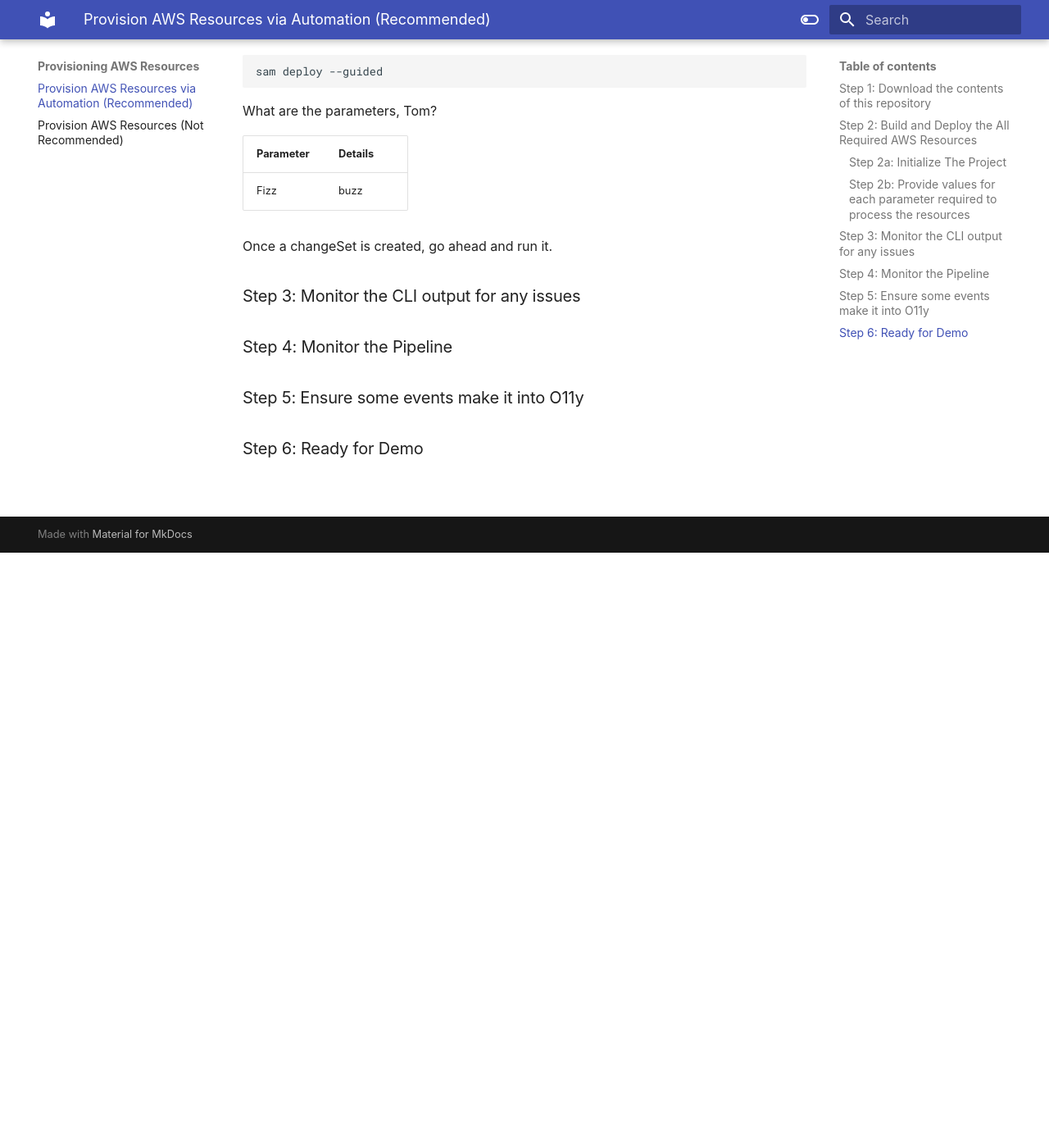
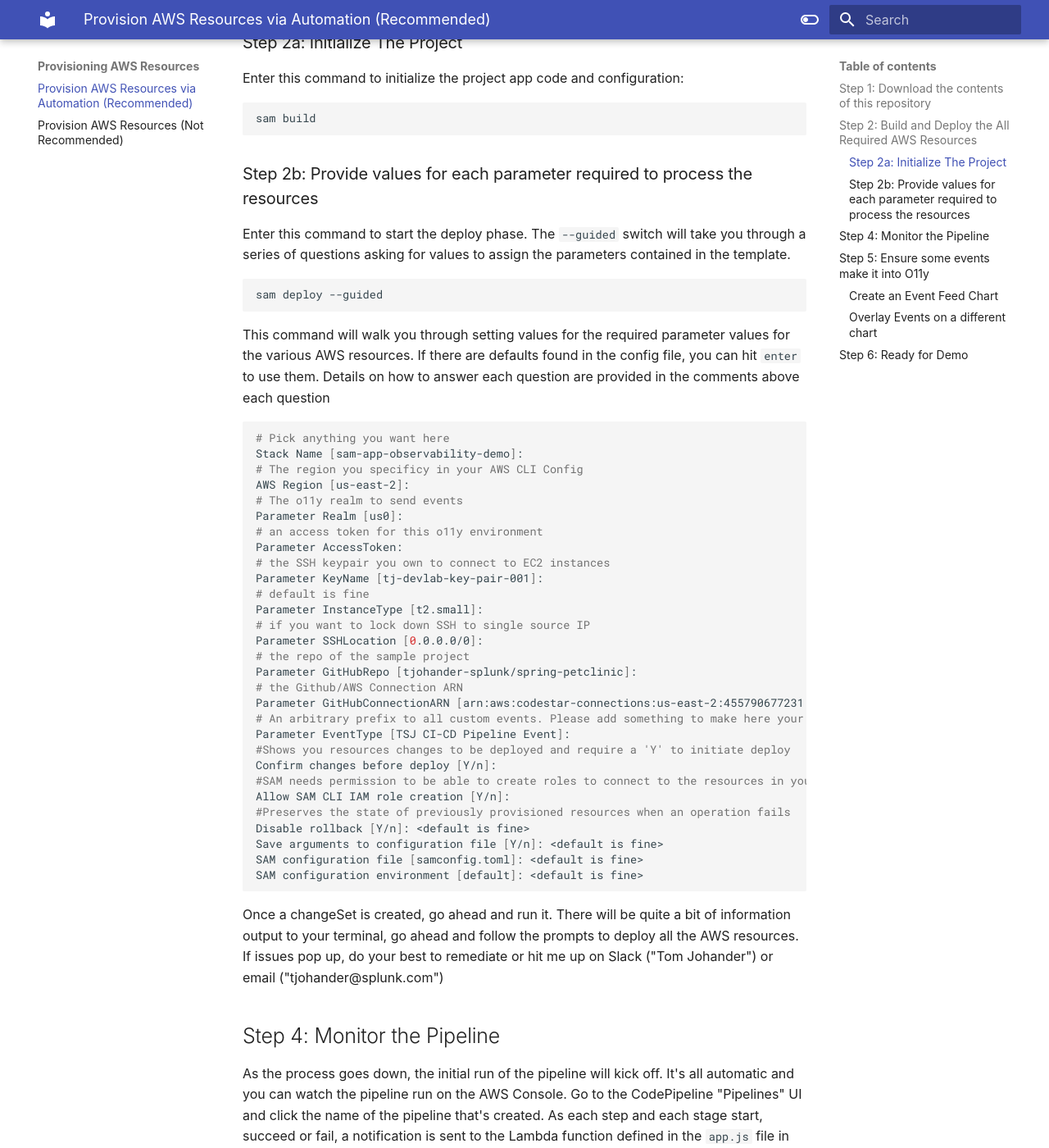
Before and after one commit to tjohander-splunk/o11y-custom-event-emitter, an MkDocs documentation site: the page built from docs/provisioning-automated.md, in a window 1280 px wide and 1400 px high, scrolled down 726 px. Shown: the whole window at 82% size. Built offline with MkDocs 1.6.1 and Material for MkDocs 9.7.7, drawn with Linux system fonts in a browser that asks for light colours; some web fonts are replaced; some of the changed text lies outside the part shown.

Commit message:
Updates to template.yaml, app.js and docs

````diff
--- a/docs/provisioning-automated.md
+++ b/docs/provisioning-automated.md
@@ -1,34 +1,78 @@
-### Step 1: Download the contents of this repository
+# Generate All AWS Resources to Run The Demo
+This step will use the power of the SAM and Cloudformation to automate the construction of all these resources.  Cloudformation is a very powerful Infrastrcuture-as-Code (IaC) tool.  It's recommended to use this process to build all the AWS resources.  Manually provisioning everything is time-consuming and error-prone.
+
+Let's get started!
+
+## Step 1: Download the contents of this repository
 ```bash
-git clone https://github.com/tjohander-splunk/o11y-custom-event-emitter.git
+git clone https://github.com/tjohander-splunk/o11y-custom-event-emitter.git &&
 cd o11y-custom-event-emitter
 ```
 
-### Step 2: Build and Deploy the All Required AWS Resources
+## Step 2: Build and Deploy the All Required AWS Resources
 The SAM CLI is an extension to the AWS CLI and can process various files needed to deploy a serverless function and any related AWS resources.  The `template.yaml` file describes all the resources we will need for this demo.
 
-#### Step 2a: Initialize The Project
+### Step 2a: Initialize The Project
 Enter this command to initialize the project app code and configuration:
    ```bash
    sam build
    ```
-#### Step 2b: Provide values for each parameter required to process the resources
+### Step 2b: Provide values for each parameter required to process the resources
 Enter this command to start the deploy phase.  The `--guided` switch will take you through a series of questions asking for values to assign the parameters contained in the template.
    ```bash
    sam deploy --guided
    ```
-What are the parameters, Tom?
+This command will walk you through setting values for the required parameter values for the various AWS resources.  If there are defaults found in the config file, you can hit `enter` to use them.  Details on how to answer each question are provided in the comments above each question
+```bash
+# Pick anything you want here
+Stack Name [sam-app-observability-demo]:
+# The region you specificy in your AWS CLI Config
+AWS Region [us-east-2]:
+# The o11y realm to send events
+Parameter Realm [us0]:
+# an access token for this o11y environment
+Parameter AccessToken:
+# the SSH keypair you own to connect to EC2 instances
+Parameter KeyName [tj-devlab-key-pair-001]:
+# default is fine
+Parameter InstanceType [t2.small]:
+# if you want to lock down SSH to single source IP
+Parameter SSHLocation [0.0.0.0/0]:
+# the repo of the sample project
+Parameter GitHubRepo [tjohander-splunk/spring-petclinic]:
+# the Github/AWS Connection ARN
+Parameter GitHubConnectionARN [arn:aws:codestar-connections:us-east-2:455790677231:connection/aaeb5a4f-b91f-4655-a234-e3ff4c8d1176]:
+# An arbitrary prefix to all custom events. Please add something to make here your events easy to find.
+Parameter EventType [TSJ CI-CD Pipeline Event]:
+#Shows you resources changes to be deployed and require a 'Y' to initiate deploy
+Confirm changes before deploy [Y/n]:
+#SAM needs permission to be able to create roles to connect to the resources in your template
+Allow SAM CLI IAM role creation [Y/n]:
+#Preserves the state of previously provisioned resources when an operation fails
+Disable rollback [Y/n]: <default is fine>
+Save arguments to configuration file [Y/n]: <default is fine>
+SAM configuration file [samconfig.toml]: <default is fine>
+SAM configuration environment [default]: <default is fine>
+```
+Once a changeSet is created, go ahead and run it.  There will be quite a bit of information output to your terminal, go ahead and follow the prompts to deploy all the AWS resources.  If issues pop up, do your best to remediate or hit me up on Slack ("Tom Johander") or email ("tjohander@splunk.com")
 
-|Parameter| Details                                             |
-|---------|-----------------------------------------------------|
-| Fizz    | buzz                                                |
+## Step 4: Monitor the Pipeline
+As the process goes down, the initial run of the pipeline will kick off.  It's all automatic and you can watch the pipeline run on the AWS Console.  Go to the CodePipeline "Pipelines" UI and click the name of the pipeline that's created.  As each step and each stage start, succeed or fail, a notification is sent to the Lambda function defined in the `app.js` file in this repo.  This is what's sending pipeline events to Observability cloud...so let's go take a look!
 
-Once a changeSet is created, go ahead and run it.
+_Note: The first time the pipeline runs, it's takes about 6 to 7 minutes to complete.  This is due to all the dependencies of the sample app needing to be downloaded.  There is some caching built into the pipeline, so subsequent runs of the pipeline should take about 45 seconds to finish._
 
-### Step 3: Monitor the CLI output for any issues
+## Step 5: Ensure some events make it into O11y
+Jump into your O11y environment and open a dashboard.
 
-### Step 4: Monitor the Pipeline
+### Create an Event Feed Chart
+- [ ] Open the "Event Feed" and select the "Find Events" radio button
+Search with the name prefix you set during the `sam deploy --guided` questionnaire.
+Select "Add Single Chart"
 
-### Step 5: Ensure some events make it into O11y
+### Overlay Events on a different chart
+- [ ] In the top bar of the dashboard, find and select your custom event type in the "Event Overlay" field.
+This will overlay custom events on the X-axis of any time chart that's appropriate.
 
-### Step 6: Ready for Demo
+
+## Step 6: Ready for Demo
+If everything looks good at this point, you should be ready to deliver a great demo
````
Also changed, not shown: template.yaml (+18 -10 lines), 3 other files.
